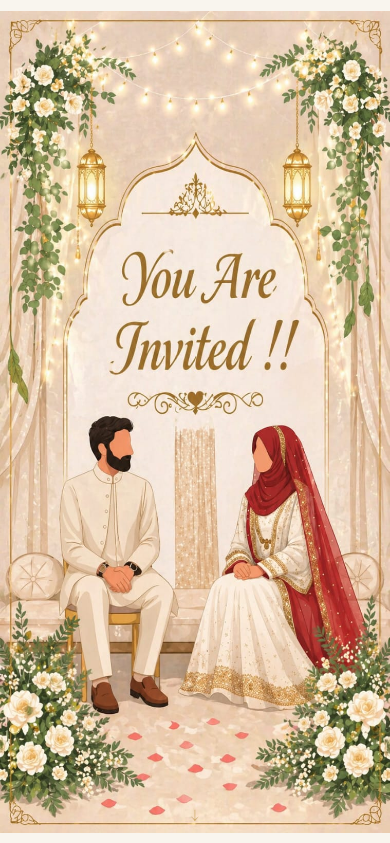
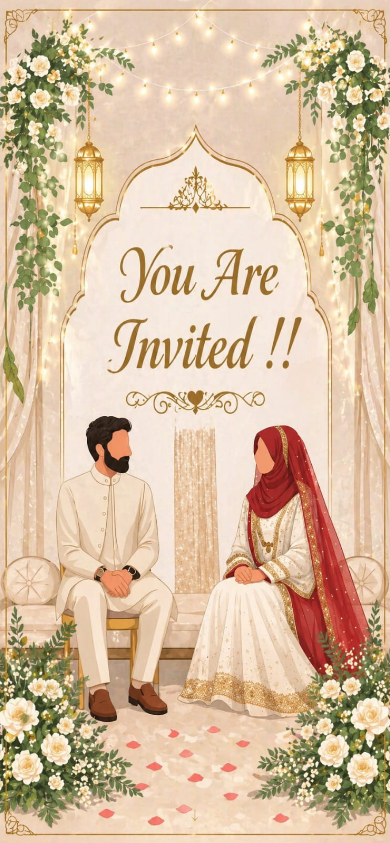
Before and after one commit to Raziuuu/Wedding_Invitation, a plain HTML site: page index.html in a window 390 px wide. Shown: the top 843 px of the page. Drawn offline with nearby package versions, Linux system fonts and the light colour scheme; a web font is replaced by a local one.

Commit message:
Fix image to fill entire mobile screen without white space

```diff
--- a/index.html
+++ b/index.html
@@ -599,19 +599,20 @@ footer {
   position: fixed;
   top: 0;
   left: 0;
-  width: 100%;
+  width: 100vw;
   height: 100vh;
   background: var(--cream);
-  display: flex;
-  align-items: center;
-  justify-content: center;
   z-index: 300;
   opacity: 1;
   transition: opacity 0.8s ease 0.5s, visibility 0.8s ease 0.5s;
   visibility: visible;
   cursor: pointer;
   padding: 0;
-  overflow: auto;
+  margin: 0;
+  overflow: hidden;
+  display: flex;
+  align-items: center;
+  justify-content: center;
 }
 .splash-screen.hidden {
   opacity: 0;
@@ -619,27 +620,24 @@ footer {
   pointer-events: none;
 }
 .splash-image {
-  max-width: 100%;
-  max-height: 100vh;
-  min-height: 100vh;
-  object-fit: contain;
+  width: 100%;
+  height: 100%;
+  object-fit: cover;
   animation: splashZoom 0.8s ease-out;
-  width: 100%;
-  height: auto;
   display: block;
 }
 @media(max-width: 768px) {
   .splash-image {
-    max-width: 100%;
-    max-height: 100vh;
-    min-height: 100vh;
+    width: 100%;
+    height: 100%;
+    object-fit: cover;
   }
 }
 @media(max-width: 480px) {
   .splash-image {
-    max-width: 100%;
-    max-height: 100vh;
-    min-height: 100vh;
+    width: 100%;
+    height: 100%;
+    object-fit: cover;
   }
 }
 @keyframes splashZoom {
```
